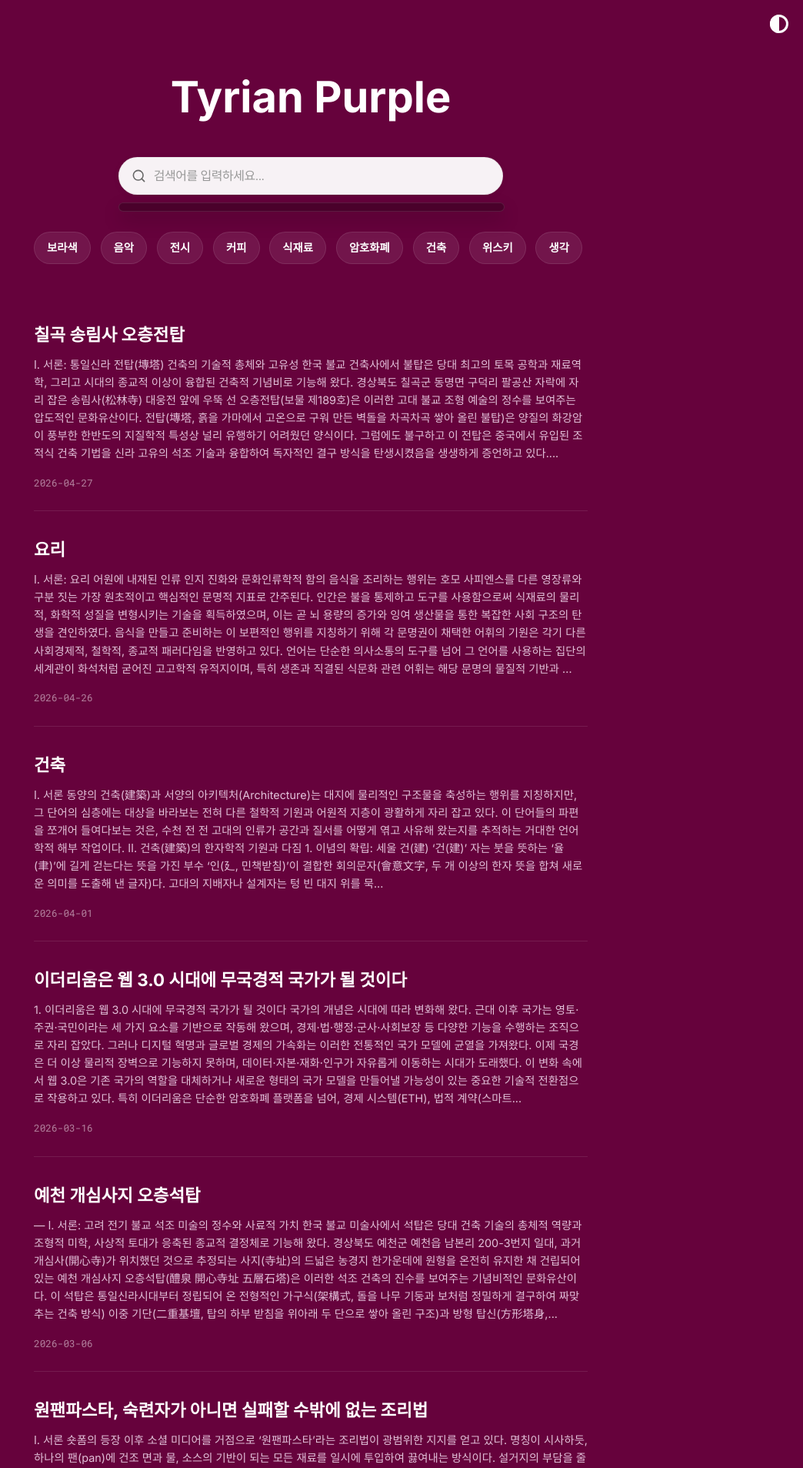
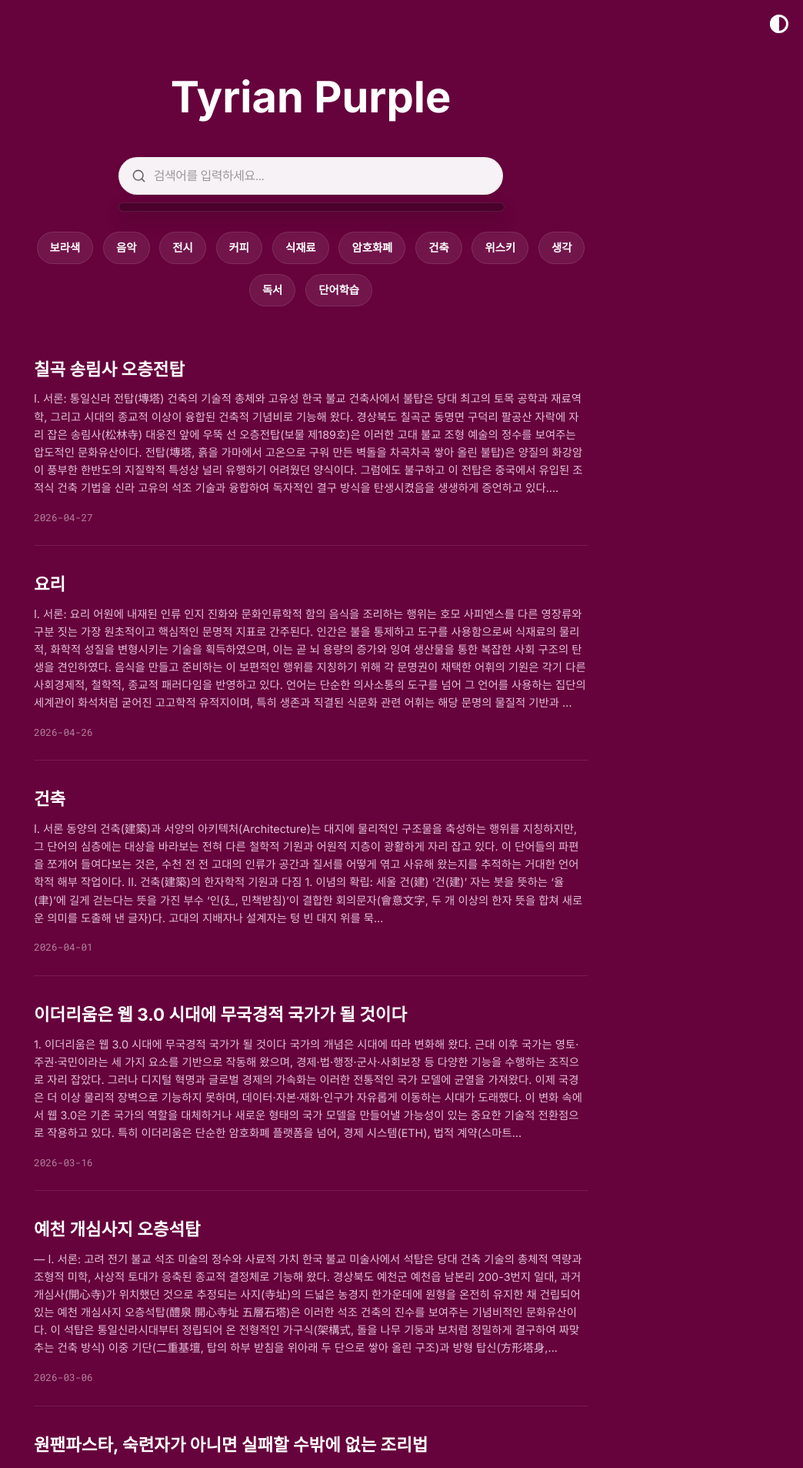
Before and after one commit to borapurpleviolet/borapurpleviolet.github.io, a Jekyll site: the page built from index.md, in a window 1280 px wide. Shown: the top 1907 px of the page at 77% size, without its empty margins (236-1280 px from the left). Built offline with Jekyll 4.4.1, drawn with Linux system fonts in a browser that asks for light colours; some web fonts are replaced; comment, search, counter and statistics services are not loaded.

Commit message:
Fix category navigation layout on desktop

```diff
--- a/_sass/moonwalk.scss
+++ b/_sass/moonwalk.scss
@@ -390,6 +390,14 @@ header.common-header {
         display: none; /* 크롬/사파리 스크롤바 숨김 */
       }
 
+      /* 데스크톱(PC) 화면에서는 줄바꿈을 허용하고 중앙 정렬하여 태그 클라우드처럼 보여줌 */
+      @media (min-width: 768px) {
+        flex-wrap: wrap;
+        justify-content: center;
+        overflow-x: visible;
+        padding-bottom: 0;
+      }
+
       li {
         margin: 0;
         flex: 0 0 auto; /* 글자 길이에 맞춰 압축되지 않도록 유지 */
```
